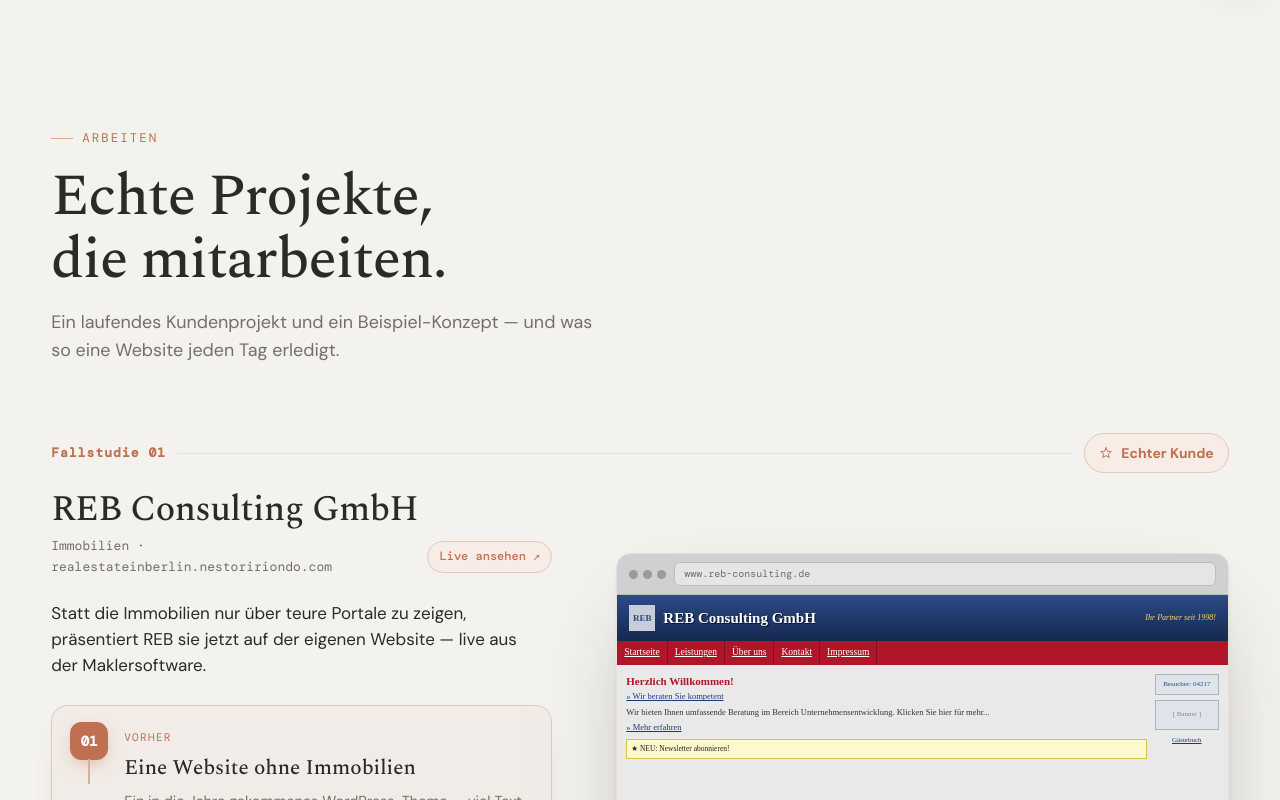
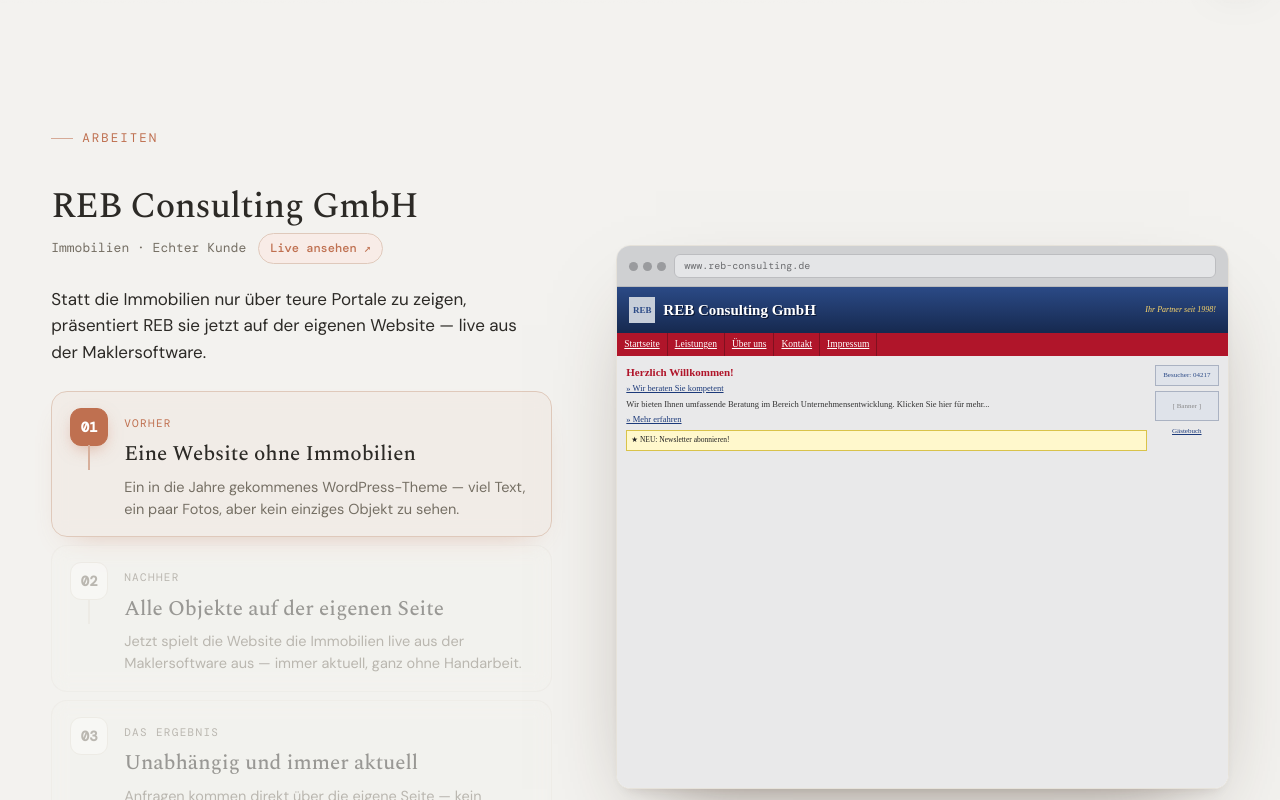
Before and after one commit to nestoririondo/portfolio2026, a React (Vite) app: page / in a window 1280 px wide. Shown: the part 800-1600 px from the top of the page. Built offline with nearby package versions, Linux system fonts and the light colour scheme.

Commit message:
feat: update content and improve clarity in Kontakt, Ueber, Arbeiten, and StickyCase sections

```diff
--- a/src/components/sections/Kontakt.tsx
+++ b/src/components/sections/Kontakt.tsx
@@ -142,9 +142,8 @@
                 Lass uns reden.
               </h2>
               <p style={{ fontSize: 18.5, color: "var(--muted)", maxWidth: 430, lineHeight: 1.6 }}>
-                Du brauchst kein fertiges Konzept – eine grobe Idee reicht. Im
-                kostenlosen Erstgespräch sage ich dir ehrlich, ob und wie ich
-                helfen kann.
+                Du brauchst kein fertiges Konzept. Eine grobe Idee reicht. Im
+                kostenlosen Erstgespräch sage ich dir ehrlich, was sinnvoll ist.
               </p>
             </div>
 
@@ -163,7 +162,7 @@
                   marginBottom: 12,
                 }}
               >
-                Lieber direkt schreiben oder anrufen?
+                Oder direkt:
               </div>
               <div className="contact-methods">
                 <ContactMethod
@@ -228,7 +227,7 @@
               {status !== "sent" ? (
                 <form onSubmit={submitRequest} style={{ display: "grid", gap: 14 }}>
                   <h3 style={{ fontSize: 23, marginBottom: 2 }}>
-                    Schreib mir kurz.
+                    Erzähl mir kurz davon.
                   </h3>
                   {/* Honeypot — hidden from users, catches bots. */}
                   <input
--- a/src/components/sections/Ueber.tsx
+++ b/src/components/sections/Ueber.tsx
@@ -64,11 +64,13 @@
                 lineHeight: 1.6,
               }}
             >
-              Hauptberuflich entwickle ich Software – und mit derselben Technik
-              baue ich deine Website: schnell, zuverlässig und darauf ausgelegt,
-              dir Anfragen zu bringen. Um die Technik kümmere ich mich, du
-              behältst den Kopf frei fürs Geschäft. Ich erkläre alles
-              verständlich und bin auch nach dem Launch für dich da.
+              Ich entwickle hauptberuflich Software und baue Websites mit
+              demselben Anspruch: schnell, stabil und verständlich.
+              <br />
+              <br />
+              Du musst dich nicht mit Technik beschäftigen. Ich übersetze deine
+              Idee in eine Website, die gut aussieht, funktioniert und dir
+              Anfragen bringt.
             </p>
             <div style={{ display: "flex", gap: 10, flexWrap: "wrap" }}>
               {ABOUT_CHIPS.map(({ icon, label }) => (
--- a/src/components/sections/arbeiten/Arbeiten.tsx
+++ b/src/components/sections/arbeiten/Arbeiten.tsx
@@ -1,7 +1,6 @@
 import { Icon } from "../../ui/Icon";
-import { SectionHeading } from "../../ui/SectionHeading";
 import { PhysioDesktop } from "../../mockups/PhysioSite";
-import { CaseLabel, TechChips } from "./CaseParts";
+import { TechChips } from "./CaseParts";
 import { ScrollThrough } from "./ScrollThrough";
 import { StickyCase } from "./StickyCase";
 
@@ -9,28 +8,16 @@
   return (
     <section id="arbeiten" style={{ padding: "clamp(64px,9vw,120px) 0" }}>
       <div className="wrap">
-        <div className="reveal">
-          <SectionHeading
-            align="left"
-            eyebrow="Arbeiten"
-            title="Echte Projekte, die mitarbeiten."
-            sub="Ein laufendes Kundenprojekt und ein Beispiel-Konzept — und was so eine Website jeden Tag erledigt."
-          />
+        {/* quiet section identity — the first case is the section opener */}
+        <div className="reveal" style={{ marginBottom: "clamp(24px,3.5vw,40px)" }}>
+          <span className="eyebrow">Arbeiten</span>
         </div>
 
-        {/* CASE 1 — REB (scroll-through) */}
+        {/* CASE 1 — REB (scroll-through, doubles as the section opener) */}
         <StickyCase />
 
         {/* CASE 2 — Physio */}
         <div className="reveal">
-          <CaseLabel n="Fallstudie 02">
-            <span className="chip" style={{ fontWeight: 600 }}>
-              <Icon name="layout" size={14} /> Beispiel-Konzept
-            </span>
-            <span className="chip">
-              <Icon name="spark" size={14} /> Online-Terminbuchung
-            </span>
-          </CaseLabel>
           <div
             className="case-grid"
             style={{
@@ -52,7 +39,7 @@
                   marginBottom: 24,
                 }}
               >
-                Physiotherapie · Alt-Treptow
+                Physiotherapie · Alt-Treptow · Beispiel-Konzept
               </div>
               <p style={{ fontSize: 17, color: "var(--muted)", lineHeight: 1.6 }}>
                 Klarer Auftritt mit eingebauter Terminbuchung. Patient:innen
--- a/src/components/sections/arbeiten/StickyCase.tsx
+++ b/src/components/sections/arbeiten/StickyCase.tsx
@@ -1,10 +1,8 @@
 import { useEffect, useRef, useState, type CSSProperties, type ReactNode } from "react";
 import { REB_CHAPTERS } from "../../../data/content";
-import { Icon } from "../../ui/Icon";
 import { MiniSite } from "../../mockups/MiniSite";
 import { PhoneFrame } from "../../mockups/Frames";
 import { RebInteraction, RebMobile, RebShot } from "../../mockups/RebSite";
-import { CaseLabel } from "./CaseParts";
 
 /**
  * Scroll-through case study (REB). Narrative and visual pin together while the
@@ -239,7 +237,7 @@
         }}
       >
         <span style={{ fontFamily: "var(--mono)", fontSize: 13, color: "var(--muted)" }}>
-          Immobilien · realestateinberlin.nestoririondo.com
+          Immobilien · Echter Kunde
         </span>
         {liveBtn}
       </div>
@@ -280,7 +278,7 @@
         }}
       >
         <span style={{ fontFamily: "var(--mono)", fontSize: 12, color: "var(--muted)" }}>
-          REB Consulting · Immobilien
+          REB Consulting · Echter Kunde
         </span>
         {liveBtn}
       </div>
@@ -370,27 +368,10 @@
     );
   };
 
-  const label = (
-    <CaseLabel n="Fallstudie 01">
-      <span
-        className="chip"
-        style={{
-          background: "var(--accent-soft)",
-          borderColor: "color-mix(in oklab,var(--accent) 22%,var(--line))",
-          color: "var(--accent)",
-          fontWeight: 600,
-        }}
-      >
-        <Icon name="star" size={14} /> Echter Kunde
-      </span>
-    </CaseLabel>
-  );
-
   // --- reduced motion fallback: static stacked shots -------------------------
   if (reduced) {
     return (
       <div style={{ marginBottom: "clamp(64px,9vw,120px)" }}>
-        <div className="reveal" style={{ transitionDelay: ".08s" }}>{label}</div>
         <div className="reveal" style={{ display: "grid", gap: 32, transitionDelay: ".16s" }}>
           {narrative}
           <div style={cardStyle}>
@@ -413,7 +394,6 @@
   // --- pinned scrollytelling -------------------------------------------------
   return (
     <div style={{ marginBottom: "clamp(64px,9vw,120px)" }}>
-      <div className="reveal" style={{ transitionDelay: ".08s" }}>{label}</div>
       <div ref={wrapRef} style={{ height: `${TRAVEL * 100}vh`, position: "relative" }}>
         {mobile ? (
           <div className="case-pin reveal" style={{ position: "sticky", top: M_TOP, transitionDelay: ".16s" }}>
--- a/src/data/content.ts
+++ b/src/data/content.ts
@@ -65,7 +65,7 @@
   {
     n: "03",
     gfx: "reviews",
-    title: "Bewertungen, die überzeugen",
+    title: "Google-Bewertungen zeigen",
     body: "Deine besten Google-Bewertungen erscheinen automatisch – und schaffen Vertrauen, noch bevor jemand anruft.",
     px: 0.08,
     screenTilt: -3.25,
@@ -74,8 +74,8 @@
   {
     n: "04",
     gfx: "ai",
-    title: "KI-Assistent, auf Wunsch",
-    body: "Beantwortet rund um die Uhr die häufigsten Fragen – und leitet echte Anfragen direkt an dich weiter.",
+    title: "Fragen automatisch beantworten",
+    body: "Ein KI-Assistent beantwortet häufige Fragen rund um die Uhr – und leitet echte Anfragen direkt an dich weiter.",
     px: 0.08,
     screenTilt: -1.75,
     screenRotateSpeed: -0.006,
@@ -142,8 +142,8 @@
 export const ABOUT_CHIPS: AboutChip[] = [
   { icon: "pin", label: "Alt-Treptow, Berlin" },
   { icon: "globe", label: "DE · EN · ES" },
-  { icon: "phoneDevice", label: "Web, Apps & Tools" },
-  { icon: "spark", label: "KI-Integration" },
+  { icon: "phoneDevice", label: "Websites & Tools" },
+  { icon: "check", label: "Betreuung nach Launch" },
 ];
 
 /** Sticky case study (REB) chapters. */
```
